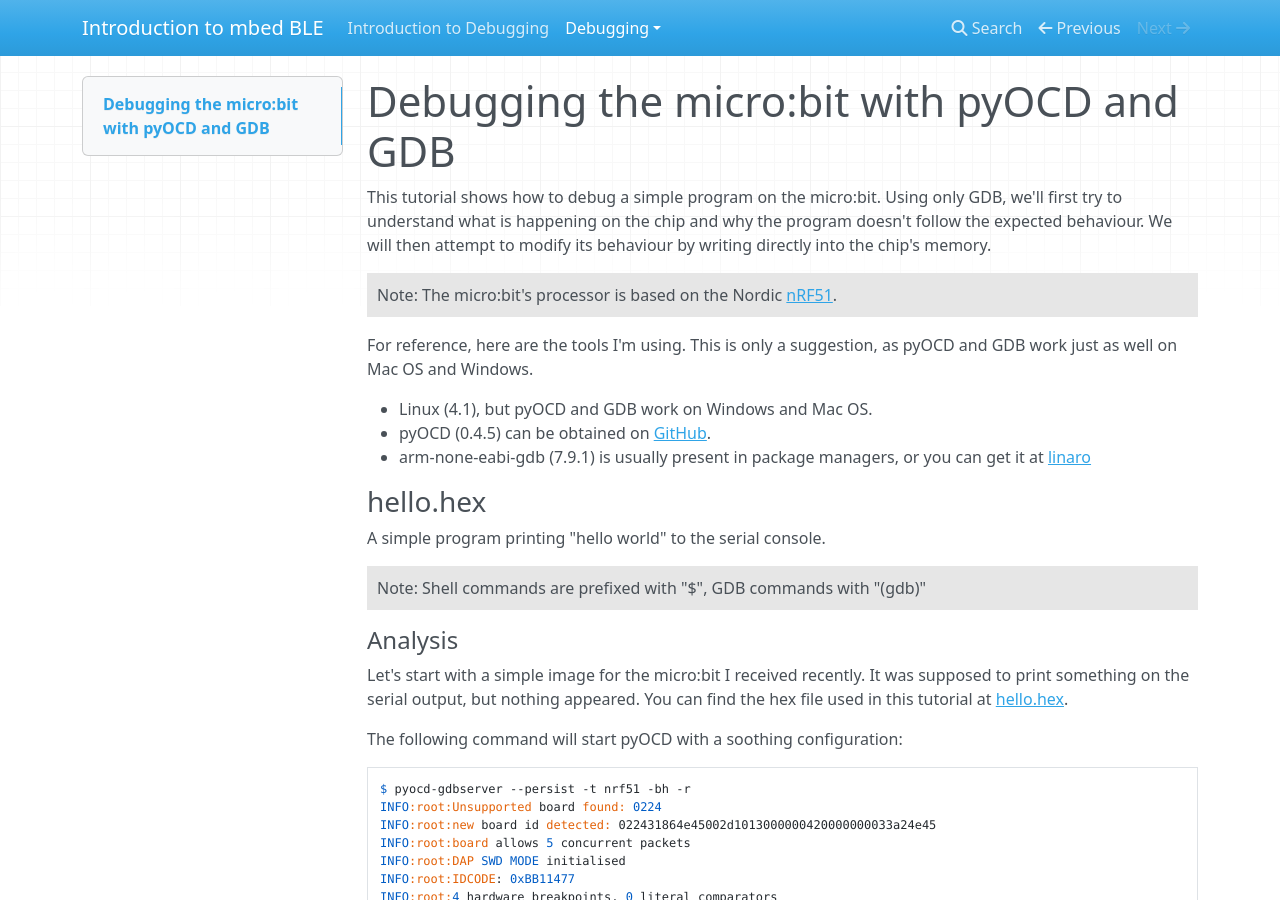
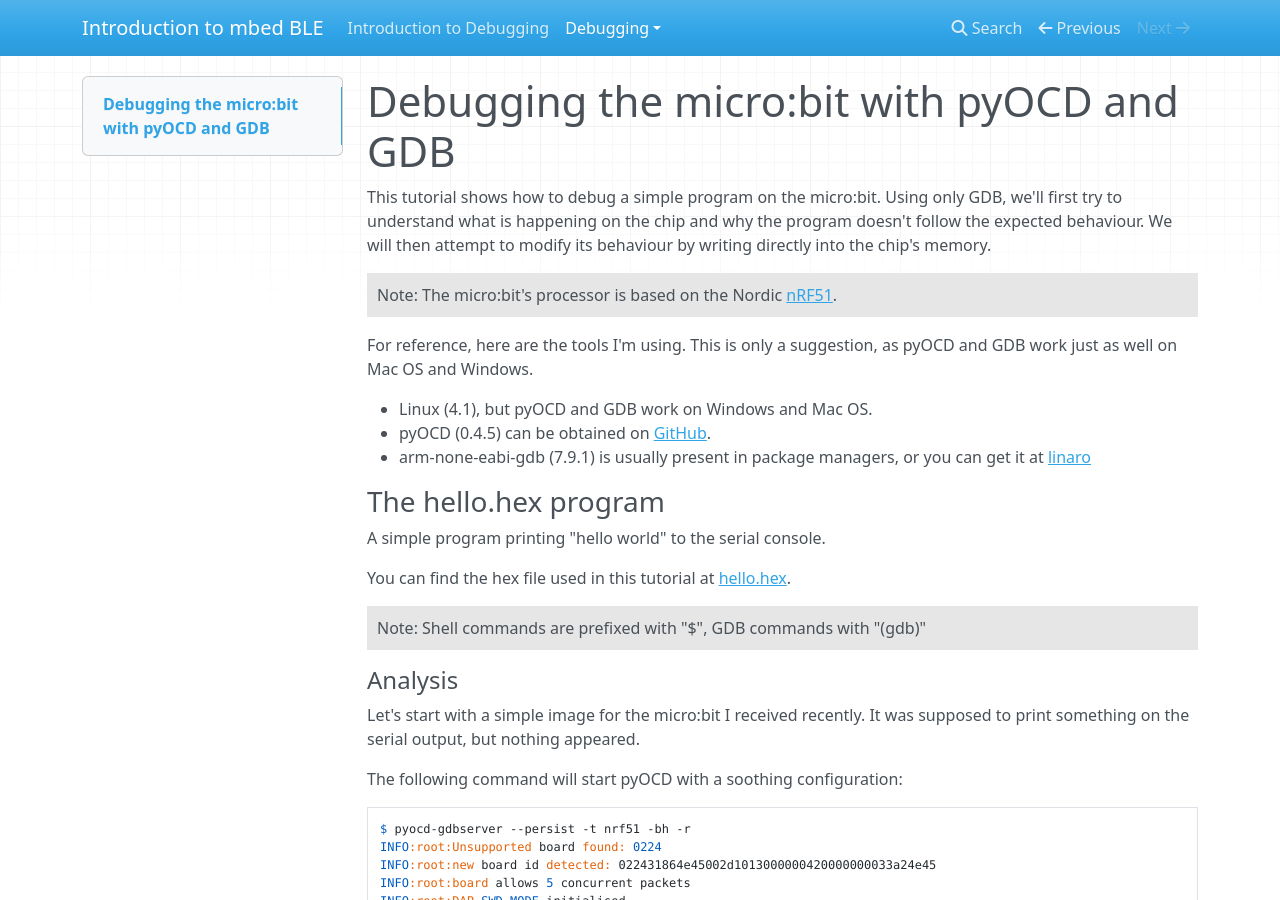
Before and after one commit to ARMmbed/Debugging-docs, an MkDocs documentation site: the page built from Docs/Debugging/debugging_microbit.md, in a window 1280 px wide and 900 px high. Built offline with MkDocs 1.6.1, drawn with Linux system fonts in a browser that asks for light colours; nearby versions of some CDN libraries; old or Windows-style settings are respelled for this version of MkDocs.

Commit message:
Update debugging_microbit.md

```diff
--- a/Docs/Debugging/debugging_microbit.md
+++ b/Docs/Debugging/debugging_microbit.md
@@ -4,8 +4,7 @@ This tutorial shows how to debug a simple program on the micro:bit. Using only
 GDB, we'll first try to understand what is happening on the chip and why the
 program doesn't follow the expected behaviour. We will then attempt to modify its behaviour by writing directly into the chip's memory.
 
-<span style="background-color:#E6E6E6;  border:1px solid #000;display:block; height:100%; padding:10px">
-Note: The micro:bit's processor is based on the Nordic [nRF51][nRF51].
+<span style="background-color:#E6E6E6;  border:1px solid #000;display:block; height:100%; padding:10px">Note: The micro:bit's processor is based on the Nordic [nRF51][nRF51].</span>
 
 For reference, here are the tools I'm using. This is only a suggestion, as
 pyOCD and GDB work just as well on Mac OS and Windows.
@@ -15,18 +14,18 @@ pyOCD and GDB work just as well on Mac OS and Windows.
   * arm-none-eabi-gdb (7.9.1) is usually present in package managers, or you can get it at [linaro](https://launchpad.net/gcc-arm-embedded)
 
 
-### hello.hex
+### The hello.hex program
 
 A simple program printing "hello world" to the serial console.
 
-<span style="background-color:#E6E6E6;  border:1px solid #000;display:block; height:100%; padding:10px">
-Note: Shell commands are prefixed with "$", GDB commands with "(gdb)"
+You can find the hex file used in this tutorial at [hello.hex](https://github.com/iriark01/Debugging-docs/blob/master/Docs/Debugging/hello.hex).
+
+<span style="background-color:#E6E6E6;  border:1px solid #000;display:block; height:100%; padding:10px"> Note: Shell commands are prefixed with "$", GDB commands with "(gdb)"</span>
 
 #### Analysis
 
 Let's start with a simple image for the micro:bit I received recently. It was
-supposed to print something on the serial output, but nothing appeared. You can
-find the hex file used in this tutorial at [hello.hex](http://jnz.fr/microbit/debugging/hello.hex).
+supposed to print something on the serial output, but nothing appeared.
 
 The following command will start pyOCD with a soothing configuration:
 
@@ -43,7 +42,7 @@ The following command will start pyOCD with a soothing configuration:
 
 
 <span style="background-color:#E6E6E6;  border:1px solid #000;display:block; height:100%; padding:10px">Tip: if you don't have permission to access the board on Linux, you can use [this udev rule](https://developer.mbed.org/comments/perm/9920/).
-The option -bh tells pyOCD to use hardware breakpoints, and -r tells it to halt the target after a reset.
+The option -bh tells pyOCD to use hardware breakpoints, and -r tells it to halt the target after a reset.</span>
 
 By default, the server will listen for GDB commands on port 3333. It will
 transfer those commands by USB to the interface chip. The interface chip, a
```
